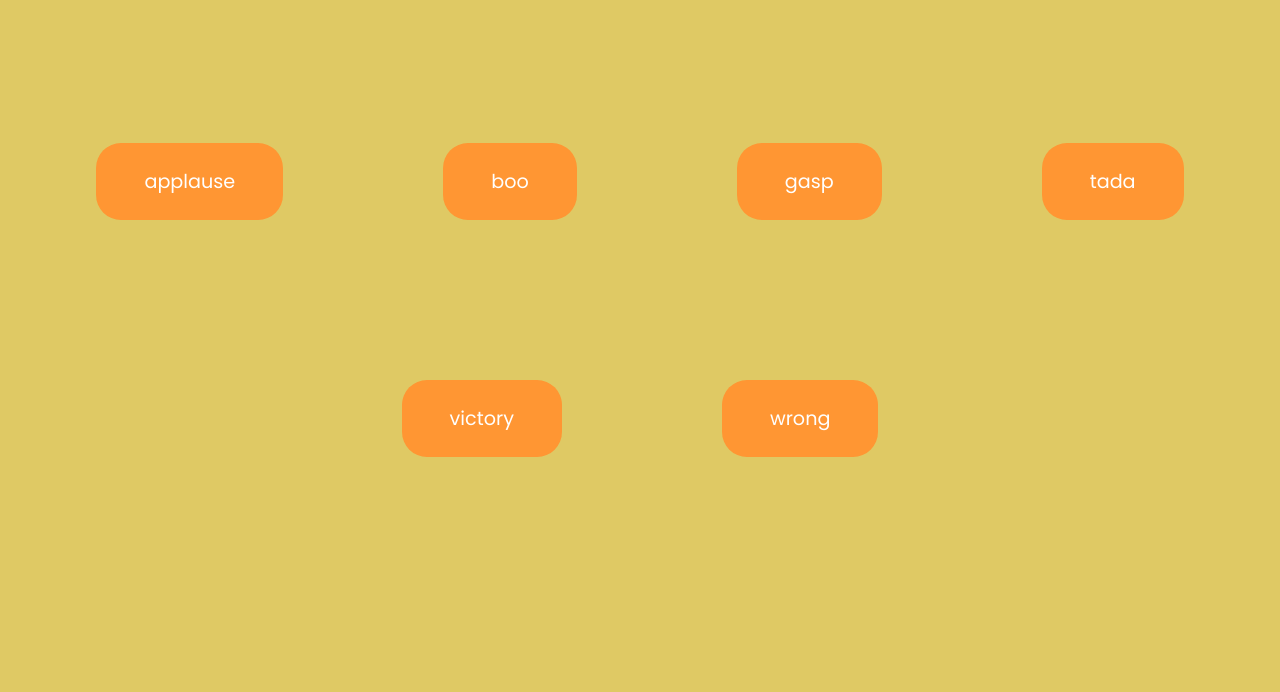
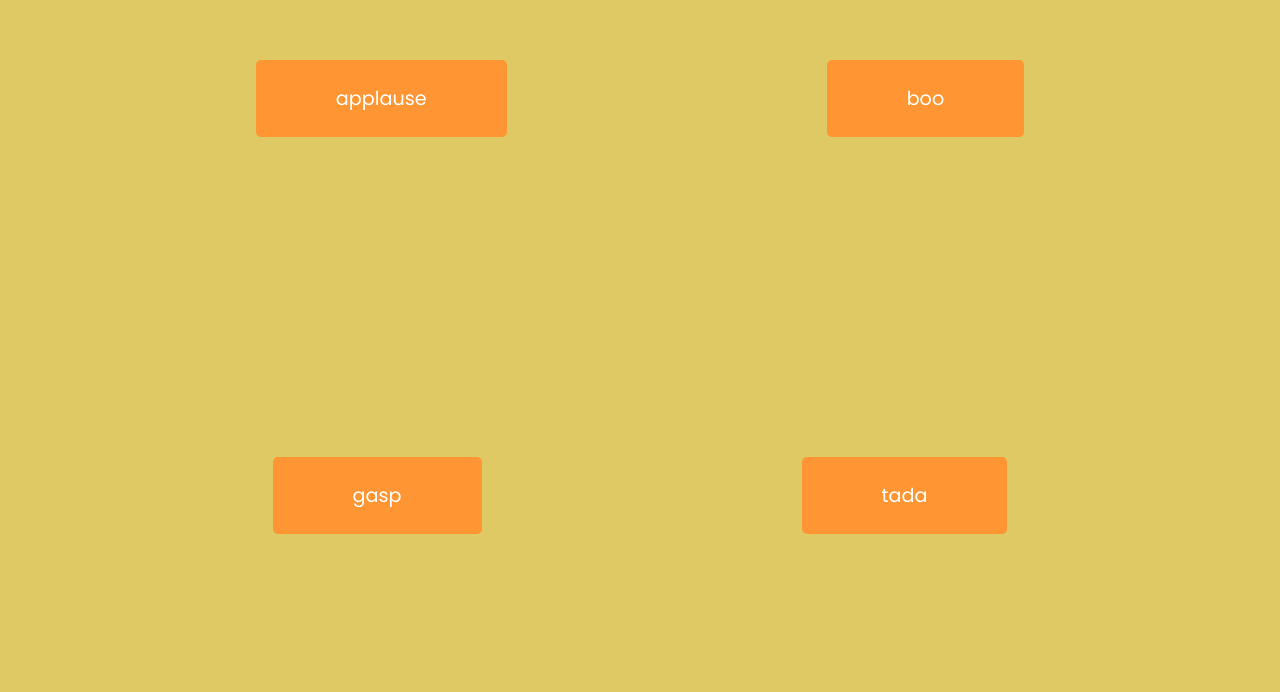
Before and after one commit to emmawirts/CREA-330-Sound-Board, a plain HTML site: page index.html in a window 1280 px wide. Shown: the part 108-800 px from the top of the page. Drawn offline with Linux system fonts and the light colour scheme.

Commit message:
Adjust padding and margin width

```diff
--- a/style.css
+++ b/style.css
@@ -14,16 +14,16 @@ body {
   text-align: center;
   height: 100vh;
   overflow: hidden;
-  margin: 10;
+  margin: 5;
 }
 
 .btn {
   background-color: rgb(255, 150, 51);
-  border-radius: 25px;
+  border-radius: 5px;
   border: none;
   color: #fff;
-  margin: 5rem;
-  padding: 1.5rem 3rem;
+  margin: 10rem;
+  padding: 1.5rem 5rem;
   font-size: 1.2rem;
   font-family: inherit;
   cursor: pointer;
```
